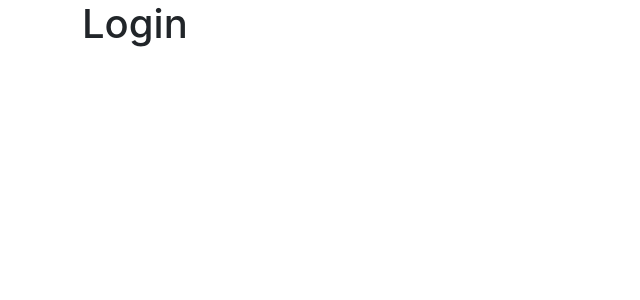
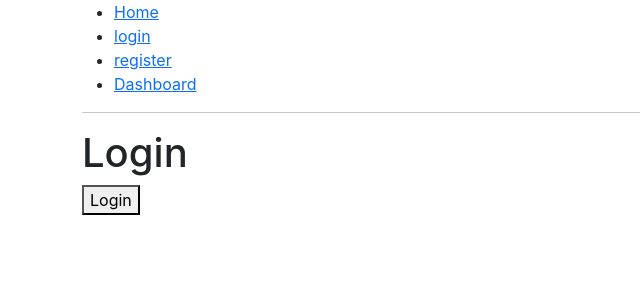
Before and after one commit to AdamWolcottSmith/groupomania, a React (Create React App) app in the folder frontend/: page /login in a window 1280 px wide. Shown: the top 300 px of the page, without its empty margins (0-640 px from the left). Built offline with nearby package versions, Linux system fonts and the light colour scheme.

Commit message:
react router redirects and auth function

```diff
--- a/frontend/src/App.js
+++ b/frontend/src/App.js
@@ -1,10 +1,11 @@
-import React, { Fragment } from 'react'
+import React, { Fragment, useState } from 'react'
 import './App.css';
 
 import {
   BrowserRouter as Router,
   Switch,
   Route,
+  Link,
   Redirect
 } from 'react-router-dom';
 
@@ -16,14 +17,62 @@ import Register from './components/Register';
 
 
 function App() {
+
+  const [isAuthenticated, setIsAuthenticated] = useState(false)
+
+  const setAuth = (Boolean) => {
+    setIsAuthenticated(Boolean)
+  }
+
   return (
     <Fragment>
       <Router>
         <div className="container">
+          <ul>
+            <li>
+              <Link to='/'>Home</Link>
+            </li>
+            <li>
+              <Link to='/login'>login</Link>
+            </li>
+            <li>
+              <Link to='/register'>register</Link>
+            </li>
+            <li>
+              <Link to='/dashboard'>Dashboard</Link>
+            </li>
+          </ul>
+
+          <hr />
+
           <Switch>
-            <Route exact path='/login' render={props => <Login {...props} />} />
-            <Route exact path='/register' render={props => <Register {...props} />} />
-            <Route exact path='/dashboard' render={props => <Dashboard {...props} />} />
+            <Route exact path='/login'
+              render={props =>
+                !isAuthenticated ? (
+                  <Login {...props} setAuth={setAuth} />
+                ) : (
+                    <Redirect to='/dashboard' />
+                  )
+              }
+            />
+            <Route exact path='/register'
+              render={props =>
+                !isAuthenticated ? (
+                  <Register {...props} setAuth={setAuth} />
+                ) : (
+                    <Redirect to='/login' />
+                  )
+              }
+            />
+            <Route exact path='/dashboard'
+              render={props =>
+                isAuthenticated ? (
+                  <Dashboard {...props} setAuth={setAuth} />
+                ) : (
+                    <Redirect to='/login' />
+                  )
+              }
+            />
           </Switch>
         </div>
       </Router>
--- a/frontend/src/components/Dashboard.js
+++ b/frontend/src/components/Dashboard.js
@@ -1,9 +1,10 @@
 import React, { Fragment } from 'react';
 
-const Dashboard = () => {
+const Dashboard = ({ setAuth }) => {
  return (
   <Fragment>
    <h1>Dashboard</h1>
+   <button onClick={() => setAuth(false)}>Logout</button>
   </Fragment>
  )
 }
--- a/frontend/src/components/Login.js
+++ b/frontend/src/components/Login.js
@@ -1,9 +1,10 @@
 import React, { Fragment } from 'react';
 
-const Login = () => {
+const Login = ({ setAuth }) => {
  return (
   <Fragment>
    <h1>Login</h1>
+   <button onClick={() => setAuth(true)}>Login</button>
   </Fragment>
  )
 }
```
Also changed, not shown: 1 other file (tests, documents, lock files or other folders).
